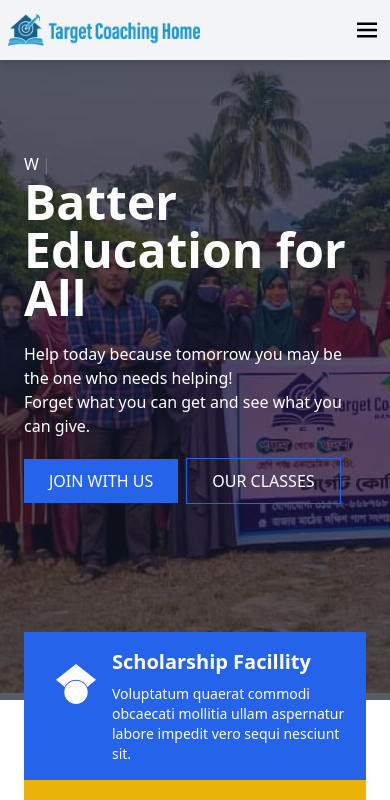
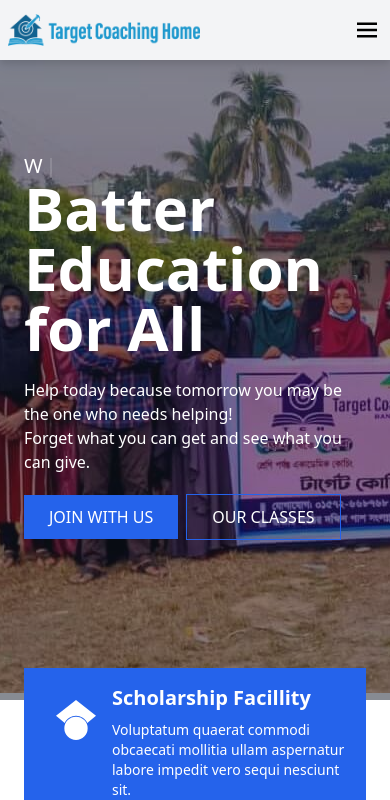
Before and after one commit to hamim2114/target-coaching, a React (Vite) app: page / in a window 390 px wide. Shown: the top 800 px of the page. Built offline with nearby package versions, Linux system fonts and the light colour scheme.

Commit message:
some change

```diff
--- a/src/Components/About.jsx
+++ b/src/Components/About.jsx
@@ -100,7 +100,7 @@ const About = () => {
           </div>
           <div className="hidden xl:block">
             <SimpleImageSlider
-              width={650}
+              width={600}
               height={404}
               autoPlay={true}
               images={images}
@@ -111,8 +111,8 @@ const About = () => {
           {/* for medium screen */}
           <div className="hidden xl:hidden md:block">
             <SimpleImageSlider
-              width={550}
-              height={404}
+              width={380}
+              height={304}
               autoPlay={true}
               images={images}
               showBullets={true}
--- a/src/Components/Hero.jsx
+++ b/src/Components/Hero.jsx
@@ -7,14 +7,14 @@ const Hero = () => {
 
   return (
     <section id="home">
-      <div className="w-full h-[700px]  absolute bg-gray-900/70">
+      <div className="w-full h-[700px]  absolute bg-gray-900/50">
         <Marquee className=" object-cover h-full w-full absolute -z-10">
           <img src={bgimg} alt="" />
         </Marquee>
       </div>
       <div className="relative sm:px-[4rem] xl:px-[15rem] px-6 w-full md:pt-[12rem] pt-[6rem]">
         <div className="text-white mt-14">
-          <h6 className="animate__animated animate__fadeInUp h-[26px] md:text-lg">
+          <h6 className="animate__animated animate__fadeInUp h-[26px] text-xl md:text-2xl">
             <Typewriter
               typeSpeed={50}
               deleteSpeed={4}
@@ -25,7 +25,7 @@ const Hero = () => {
             />
           </h6>
           {/* <h1 className="animate__animated animate__lightSpeedInLeft duration-500 md:text-7xl text-5xl font-bold md:my-3"><Typewriter typeSpeed={50} deleteSpeed={4} words={['Batter Education for All']} loop={1} cursorBlinking={true} /></h1> */}
-          <h1 className="animate__animated animate__slideInLeft animate__slow md:text-7xl text-5xl font-bold md:my-3">
+          <h1 className="animate__animated animate__slideInLeft animate__slow md:text-7xl text-6xl font-bold md:my-3">
             Batter Education for All
           </h1>
           <p className="animate__animated animate__fadeInDown font-light my-5">
```
